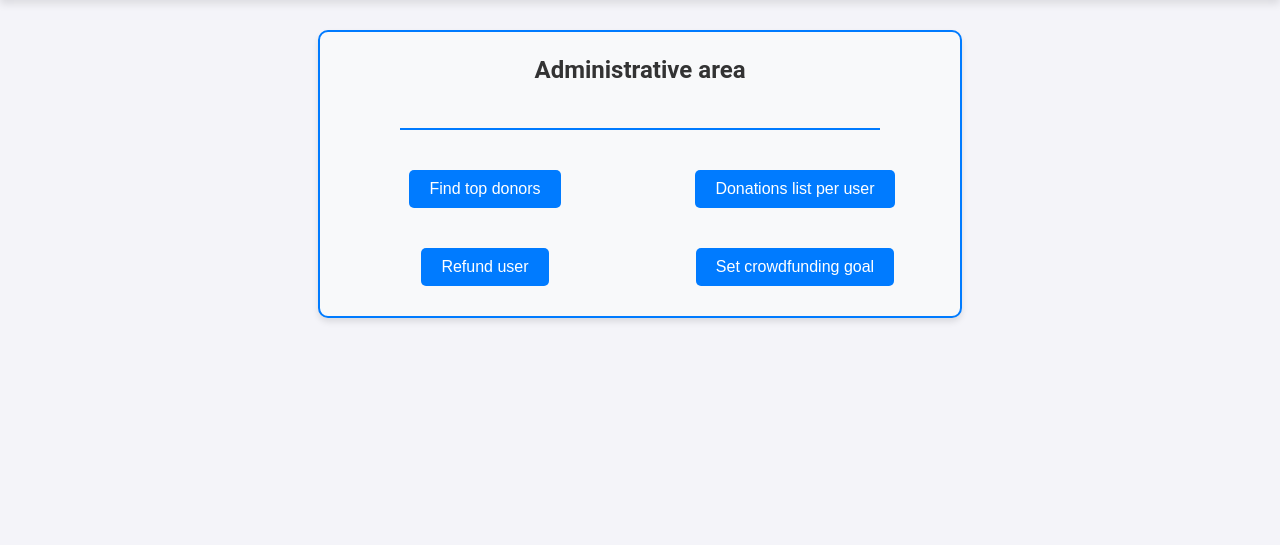
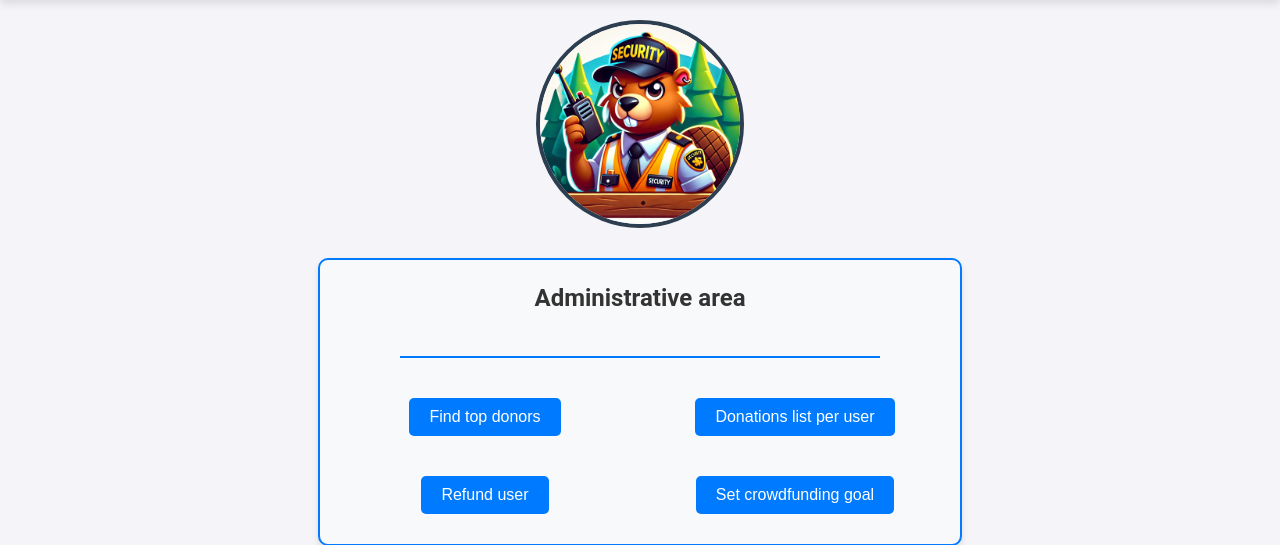
Before and after one commit to LordNecoh/SAW_Project, a PHP site: page /progettoSAW/adminPage.php in a window 1280 px wide. Shown: the part 72-617 px from the top of the page. Run offline with PHP 8.4, Linux system fonts and the light colour scheme; a user stored in the database is signed in.

Commit message:
Aggiunti tooltip e immagine Admin

```diff
--- a/adminPage.php
+++ b/adminPage.php
@@ -20,6 +20,10 @@
             exit;
         }
     ?>
+
+    <div class="admin-picture">
+        <img src="images/Security_Beaver_Profile.png" alt="Security Beaver" title="Security Beaver">
+    </div>
 
     <div class="button-area">
         <h2>Administrative area</h2>
--- a/css/adminPage.css
+++ b/css/adminPage.css
@@ -13,6 +13,15 @@ body {
     background-color: #f4f4f9; /* Colore di sfondo chiaro */
     color: #333; /* Colore del testo */
     padding: 20px;
+}
+
+img {
+    width: 200px;
+    height: auto;
+    border-radius: 50%;
+    margin: 20px auto;
+    display: block;
+    border: 4px solid #2c3e50; /* Aggiunge un bordo visibile di colore verde */
 }
 
 
--- a/database/show_profile.php
+++ b/database/show_profile.php
@@ -33,7 +33,7 @@ try {
         $email = $row["email"];
 
         if(isset($_SESSION['admin'])){
-            $adminBadge = "<img src='images/star.png' alt='AdminBadge' class='admin-badge'>";
+            $adminBadge = "<img src='images/star.png' alt='AdminBadge' title='AdminBadge' class='admin-badge'>";
             $adminArea = "<a href='adminPage.php' class='admin-link'>Admin Area</a>";
         }else{
             $adminBadge = "";
@@ -43,7 +43,7 @@ try {
         $result = "
                 <span class='close-button' id='closeProfilePopup'>&times;</span>
                 <div class='profile-image-wrapper'>
-                    <img src='images/profilePicture.png' alt='Profilo' class='profile-image'>
+                    <img src='images/profilePicture.png' alt='Profile Image' title='Pofile Image' class='profile-image'>
                     $adminBadge
                 </div>
                 <p><strong>Nome:</strong> <span>" . htmlspecialchars($first, ENT_QUOTES) . "</span></p>
--- a/formModifica.php
+++ b/formModifica.php
@@ -20,13 +20,13 @@
 
     <div class="container">
         <div class="profile-image-wrapper">
-            <img src="images/profilePicture.png" alt="User Icon" id="profileImage" class="mainImage">
+            <img src="images/profilePicture.png" alt="User Icon" title="User Icon" id="profileImage" class="mainImage">
 
             <?php
                 if (session_status() === PHP_SESSION_NONE) {
                     session_start();
                 }
-                if(isset($_SESSION['admin'])) echo "<img src='images/star.png' class='admin-badge' >";
+                if(isset($_SESSION['admin'])) echo "<img src='images/star.png' class='admin-badge' alt='AdminBadge' title='AdminBadge'>";
             ?>
         </div>
 
--- a/index.php
+++ b/index.php
@@ -35,7 +35,7 @@
             <p>Join Chuck the Beaver in this thrilling adventure and see if you have what it takes to defend your Dam!</p>
         </div>
 
-        <img src="images/gameImage.png" alt="Chuck the Beaver" class="centeredImage">
+        <img src="images/gameImage.png" alt="Image of the game's protagonist" title="Image of the game's protagonist" class="centeredImage">
     </div>
 
     <div class="content-container">
```
Also changed, not shown: images/Security_Beaver_Profile.png (added), 1 other file.
